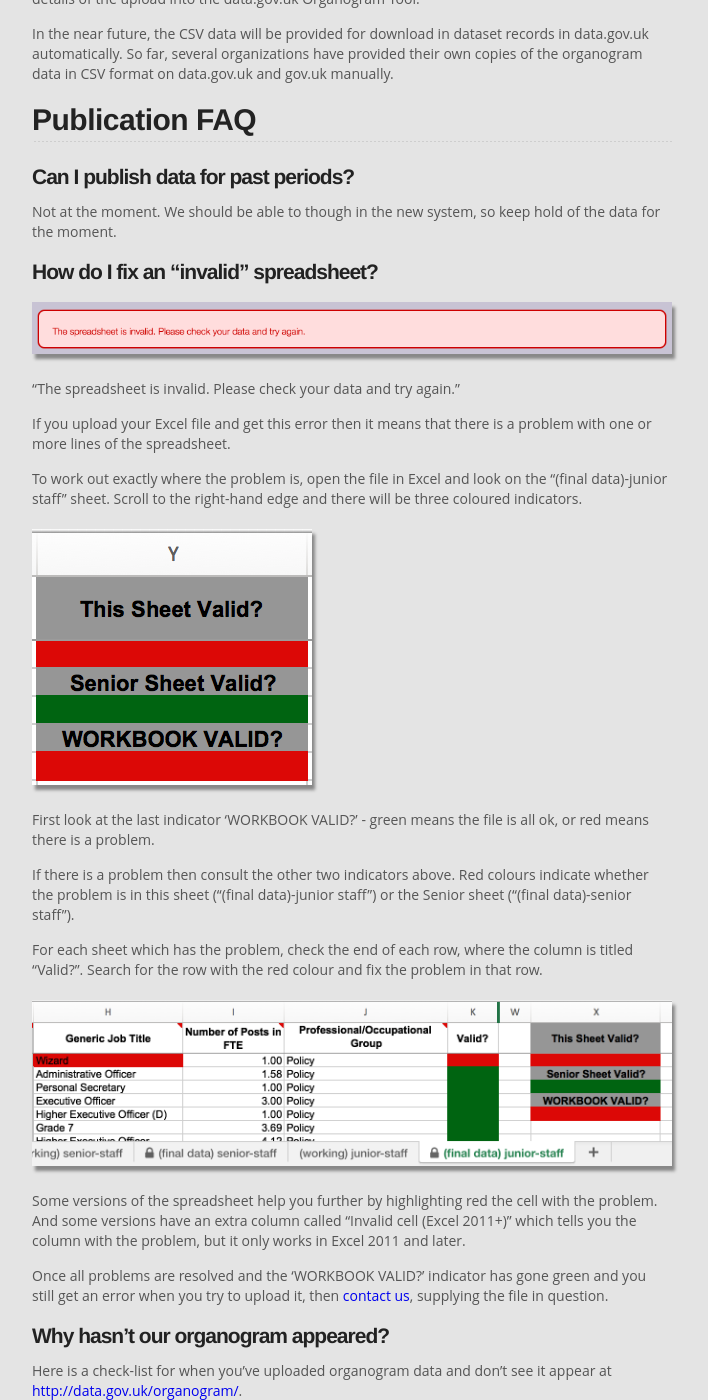
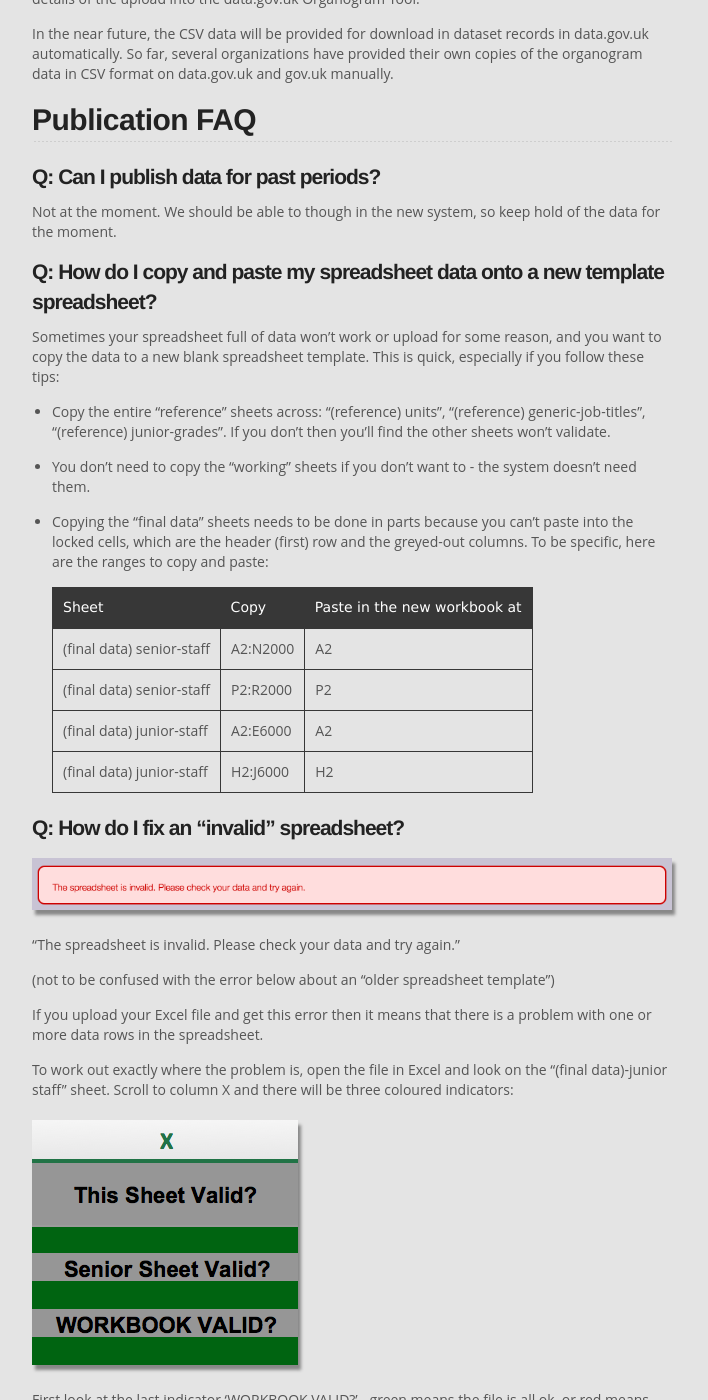
Before and after one commit to datagovuk/guidance, a Jekyll site: the page built from organogram-data.md, in a window 1280 px wide and 1400 px high, scrolled down 1887 px. Shown: the whole window, without its empty margins (288-996 px from the left). Built offline with Jekyll 4.4.1, drawn with Linux system fonts in a browser that asks for light colours; some of the changed text lies outside the part shown.

Commit message:
Organogram errors covered in depth.

```diff
--- a/organogram-data.md
+++ b/organogram-data.md
@@ -65,19 +65,38 @@
 
 ## Publication FAQ
 
-#### Can I publish data for past periods?
+#### Q: Can I publish data for past periods?
 
 Not at the moment. We should be able to though in the new system, so keep hold of the data for the moment.
 
-#### How do I fix an "invalid" spreadsheet?
+#### Q: How do I copy and paste my spreadsheet data onto a new template spreadsheet?
+
+Sometimes your spreadsheet full of data won't work or upload for some reason, and you want to copy the data to a new blank spreadsheet template. This is quick, especially if you follow these tips:
+
+* Copy the entire "reference" sheets across: "(reference) units", "(reference) generic-job-titles", "(reference) junior-grades". If you don't then you'll find the other sheets won't validate.
+
+* You don't need to copy the "working" sheets if you don't want to - the system doesn't need them.
+
+* Copying the "final data" sheets needs to be done in parts because you can't paste into the locked cells, which are the header (first) row and the greyed-out columns. To be specific, here are the ranges to copy and paste:
+
+  Sheet                      | Copy     | Paste in the new workbook at
+  ---------------------------|----------|-----------------------------
+  (final data) senior-staff  | A2:N2000 | A2
+  (final data) senior-staff  | P2:R2000 | P2
+  (final data) junior-staff  | A2:E6000 | A2
+  (final data) junior-staff  | H2:J6000 | H2
+
+#### Q: How do I fix an "invalid" spreadsheet?
 
 ![invalid spreadsheet error message during upload](images/organogram_upload_invalid.png)
 
 "The spreadsheet is invalid. Please check your data and try again."
 
-If you upload your Excel file and get this error then it means that there is a problem with one or more lines of the spreadsheet.
+(not to be confused with the error below about an "older spreadsheet template")
 
-To work out exactly where the problem is, open the file in Excel and look on the "(final data)-junior staff" sheet. Scroll to the right-hand edge and there will be three coloured indicators.
+If you upload your Excel file and get this error then it means that there is a problem with one or more data rows in the spreadsheet.
+
+To work out exactly where the problem is, open the file in Excel and look on the "(final data)-junior staff" sheet. Scroll to column X and there will be three coloured indicators:
 
 ![spreadsheet validity indicator - workbook](images/organogram_spreadsheet_workbook_invalid.png)
 
@@ -89,12 +108,43 @@
 
 ![spreadsheet validity indicator - row](images/organogram_spreadsheet_invalid.png)
 
-Some versions of the spreadsheet help you further by highlighting red the cell with the problem. And some versions have an extra column called "Invalid cell (Excel 2011+)" which tells you the column with the problem, but it only works in Excel 2011 and later.
+More recent versions of the spreadsheet help you further by highlighting red the cell with the problem. A few versions of the spreadsheet have an extra column called "Invalid cell (Excel 2011+)" which tells you the column with the problem, although this feature is problematic - if you have this column, please see information below about an "older spreadsheet template" before continuing.
 
 Once all problems are resolved and the 'WORKBOOK VALID?' indicator has gone green and you still get an error when you try to upload it, then [contact us](http://data.gov.uk/contact), supplying the file in question.
 
+#### Q: How do I fix an "older spreadsheet template"
 
-#### Why hasn't our organogram appeared?
+![invalid spreadsheet / "older spreadsheet template" error message during upload](images/organogram_upload_invalid_older.png)
+
+"The spreadsheet is invalid - You may be using an older version of the spreadsheet template. Please check your data and try again."
+
+(Not to be confused with the error in the previous section of this document that does not mention the "older spreadsheet template")
+
+It means that the spreadsheet structure is not correct.
+
+Follow these steps to find and solve the fault:
+
+* If the '(final data) junior-staff' sheet has "Invalid cell (Excel 2011+)" in cell L1 then this is causing problems. This is the case for spreadsheet templates issued 5/5/16 - 10/5/16. [Contact us](http://data.gov.uk/contact) to get this column removed, or to get the latest template, into which you can [copy and paste your data in](#q-how-do-i-copy-and-paste-my-spreadsheet-data-onto-a-new-template-spreadsheet).
+* If your spreadsheet template was from approximately 2010 then it is too old. [Contact us](http://data.gov.uk/contact) to get the latest template and [copy and paste your data into it](#q-how-do-i-copy-and-paste-my-spreadsheet-data-onto-a-new-template-spreadsheet).
+* Check that the key sheets are still called "(final data) senior-staff" and "(final data) junior-staff". Check that on sheet "(final data) junior-staff" there is still the validation block is still in column X in rows 1 to 6. If you can't fix any problems, [contact us](http://data.gov.uk/contact) to get the latest template and [copy and paste your data into it](#q-how-do-i-copy-and-paste-my-spreadsheet-data-onto-a-new-template-spreadsheet).
+
+![spreadsheet validity indicator - workbook](images/organogram_spreadsheet_workbook_invalid.png)
+
+If you still get the error on upload, you could try getting a fresh template and copy and paste the data across to it.
+
+#### Q: How do I fix error: "Could not find junior sheet"
+
+!["Could not find junior sheet" error message during upload](images/organogram_upload_invalid_finding_sheet.png)
+
+"Could not find junior sheet. Please check your data and try again."
+
+Follow these steps to find and solve the fault:
+
+* Check that the spreadsheet opens alright in Excel.
+* Check that the spreadsheet is not password protected. (It would prompt for the password when you open it in Excel.)
+* Check that the key sheets are still called "(final data) senior-staff" and "(final data) junior-staff". Check that on sheet "(final data) junior-staff" there is still the validation block is still in column X in rows 1 to 6. If you can't fix any problems, [contact us](http://data.gov.uk/contact) to get the latest template and [copy and paste your data into it](#q-how-do-i-copy-and-paste-my-spreadsheet-data-onto-a-new-template-spreadsheet).
+
+#### Q: Why hasn't our organogram appeared?
 
 Here is a check-list for when you've uploaded organogram data and don't see it appear at <http://data.gov.uk/organogram/>.
 
```
Also changed, not shown: images/organogram_spreadsheet_workbook_invalid.png, images/organogram_upload_invalid_finding_sheet.png (added), images/organogram_upload_invalid_older.png (added).
